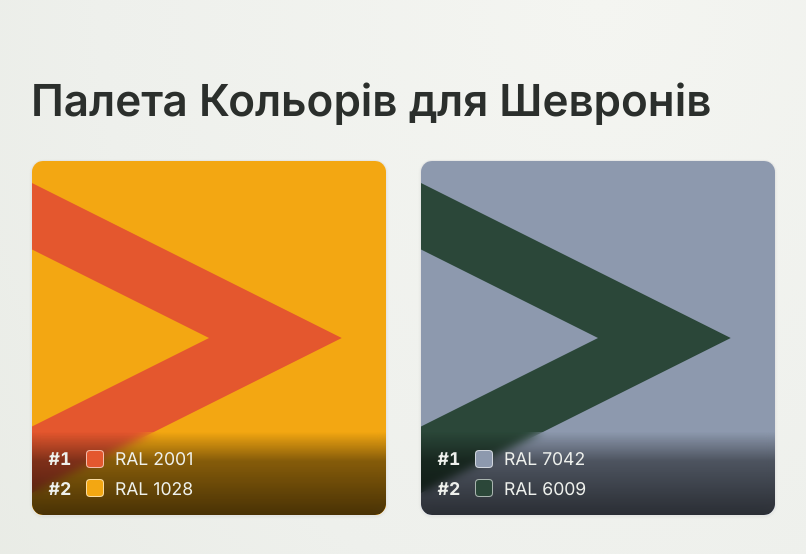
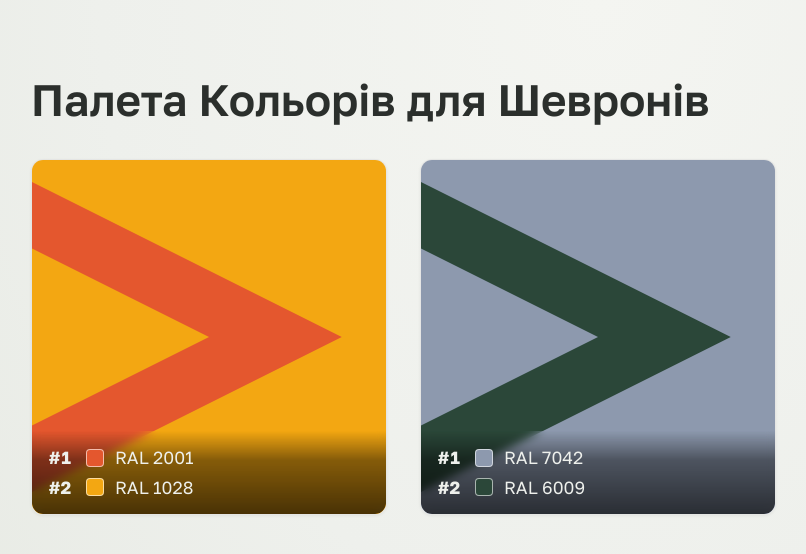
Before and after one commit to LavrykD/color-palette, a website: page index.html in a window 1280 px wide. Shown: the whole page, without its empty margins (42-848 px from the left). Drawn offline with Linux system fonts and the light colour scheme.

Commit message:
Switch typeface from Inter to Golos Text
Inter is heavily overused across AI-generated UIs. Golos Text keeps
full Cyrillic + Latin coverage but gives the dashboard more
distinctive character.

```diff
--- a/assets/css/style.css
+++ b/assets/css/style.css
@@ -4,7 +4,7 @@
   --color-border: rgba(0, 0, 0, 0.08);
   --color-text: #2b2f2c;
   --color-text-muted: #5c6259;
-  --font-sans: 'Inter', system-ui, -apple-system, 'Segoe UI', sans-serif;
+  --font-sans: 'Golos Text', system-ui, -apple-system, 'Segoe UI', sans-serif;
 }
 
 * {
--- a/index.html
+++ b/index.html
@@ -8,7 +8,7 @@
   <link rel="preconnect" href="https://fonts.googleapis.com" />
   <link rel="preconnect" href="https://fonts.gstatic.com" crossorigin />
   <link
-    href="https://fonts.googleapis.com/css2?family=Inter:wght@400;600;700&display=swap"
+    href="https://fonts.googleapis.com/css2?family=Golos+Text:wght@400;600;700&display=swap"
     rel="stylesheet"
   />
   <link rel="stylesheet" href="assets/css/style.css" />
```
